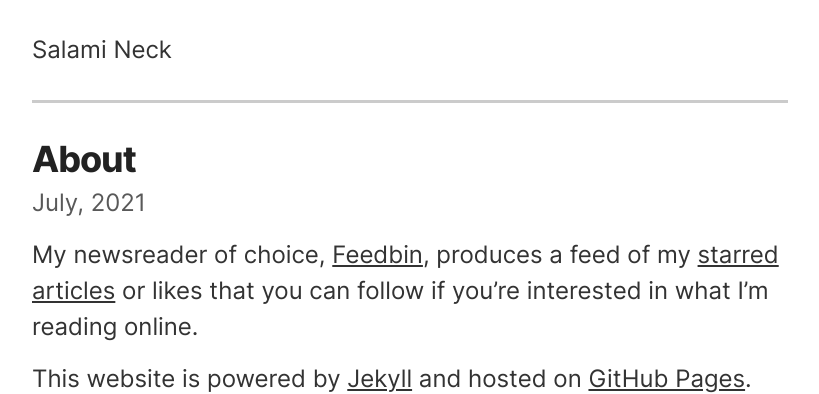
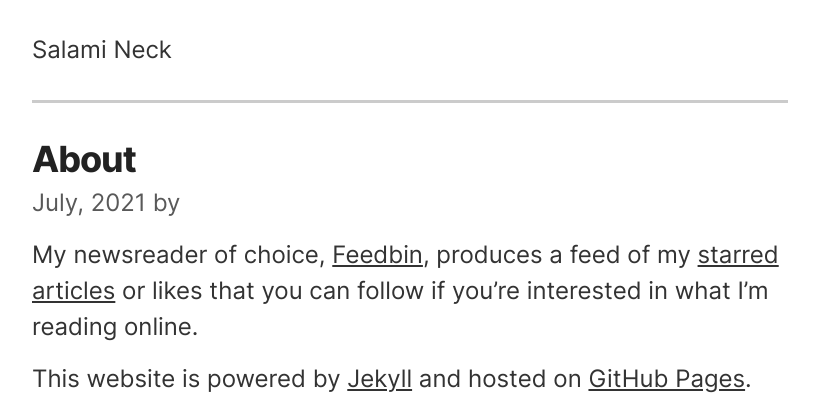
Before and after one commit to ajpwalser/ajpwalser.github.io, a Jekyll site: the page built from _posts/2021-07-09-about.md, in a window 1280 px wide. Shown: the top 394 px of the page, without its empty margins (230-1049 px from the left). Built offline with Jekyll 4.4.1, drawn with Linux system fonts in a browser that asks for light colours.

Commit message:
Update post.html

```diff
--- a/_layouts/post.html
+++ b/_layouts/post.html
@@ -4,7 +4,7 @@
 
 <article class="post">
   <h1 class="post-title">{{ page.title }}</h1>
-  <p class="post-meta"><time datetime="{{ page.date | date_to_xmlschema }}">{{ page.date | date: '%B, %Y' }}</time></p>
+  <p class="post-meta"><time datetime="{{ page.date | date_to_xmlschema }}">{{ page.date | date: '%B, %Y' }}</time> by {{ site.author }}</p>
   {{ content }}
 </article>
 <hr>
```
